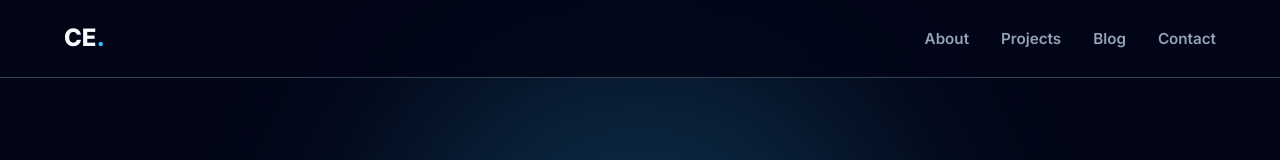
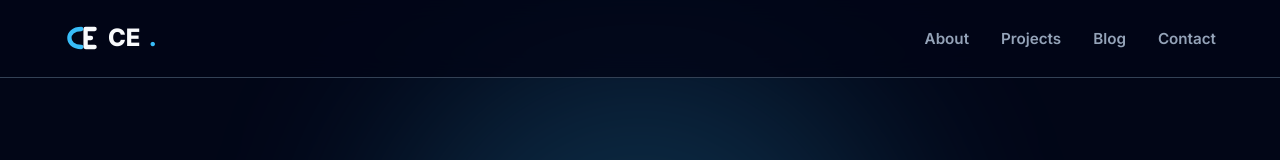
Before and after one commit to ezekweclever-netizen/portfolio, a plain HTML site: page index.html in a window 1280 px wide. Shown: the top 160 px of the page. Drawn offline with Linux system fonts and the light colour scheme.

Commit message:
Add new vector logo and update email

```diff
--- a/index.html
+++ b/index.html
@@ -12,7 +12,13 @@
 <body>
     <nav class="navbar">
         <div class="nav-container">
-            <a href="#" class="logo">CE<span>.</span></a>
+            <a href="#" class="logo" style="display: flex; align-items: center; gap: 8px;">
+                <svg width="36" height="36" viewBox="0 0 100 100" fill="none" xmlns="http://www.w3.org/2000/svg">
+                    <path d="M48 25C25 25 15 38 15 50C15 62 25 75 48 75" stroke="var(--primary)" stroke-width="12" stroke-linecap="round"/>
+                    <path d="M60 25H85M60 50H75M60 75H85M60 25V75" stroke="var(--text-main)" stroke-width="12" stroke-linecap="round" stroke-linejoin="round"/>
+                </svg>
+                CE<span>.</span>
+            </a>
             <ul class="nav-links">
                 <li><a href="#about">About</a></li>
                 <li><a href="#projects">Projects</a></li>
```
